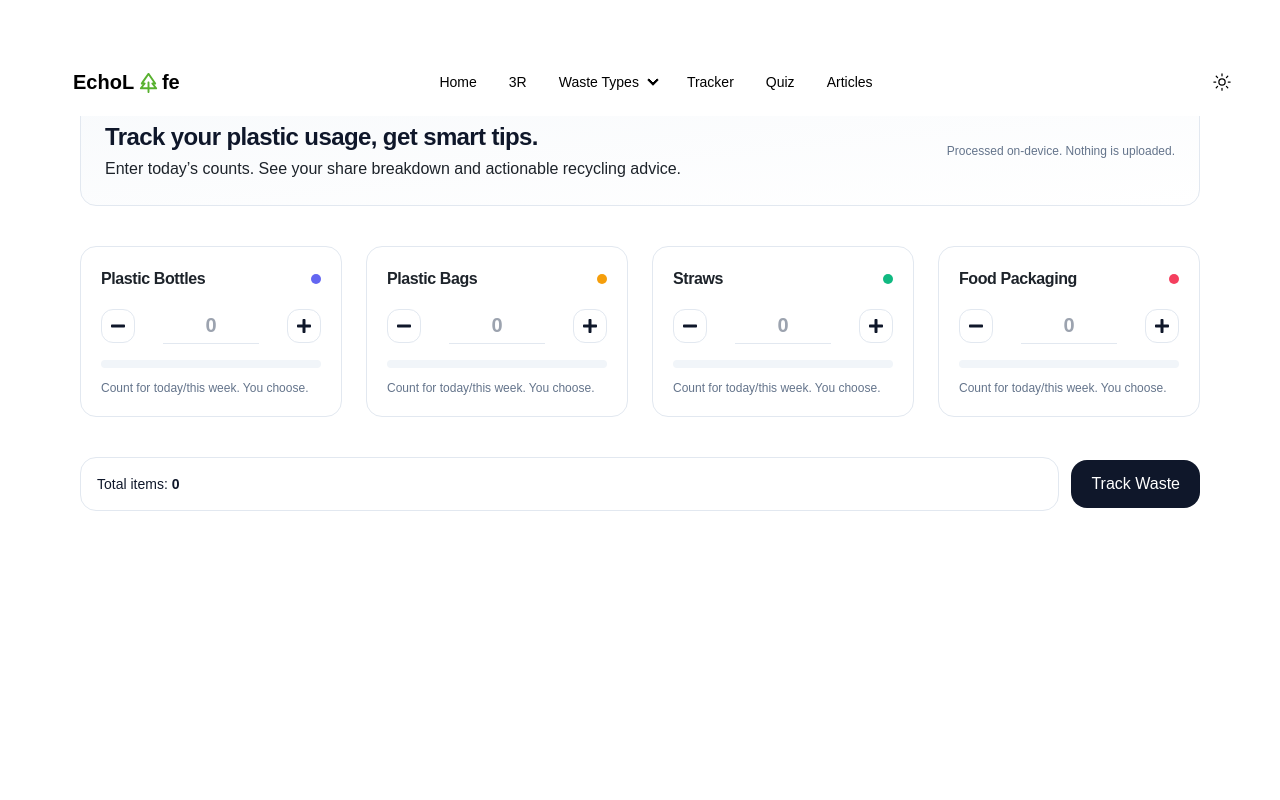
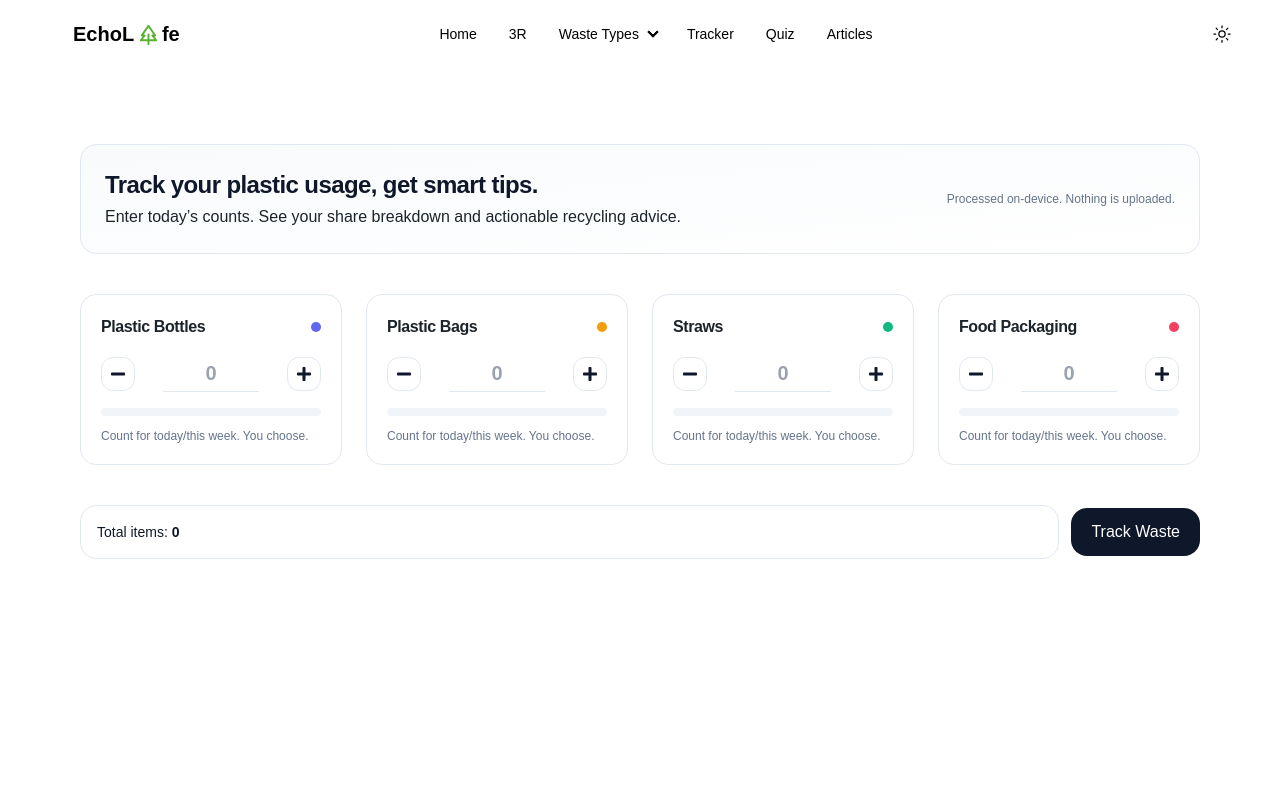
Before and after one commit to ayuarista/echolife, a React (Create React App) app: page /tracker in a window 1280 px wide. Shown: the top 800 px of the page. Built offline with nearby package versions, Linux system fonts and the light colour scheme.

Commit message:
update(quiz-tracker)

```diff
--- a/src/pages/Quiz.jsx
+++ b/src/pages/Quiz.jsx
@@ -78,7 +78,7 @@ const Quiz = () => {
   };
 
   return (
-    <div className="min-h-screen mt-16 flex items-center justify-center p-4">
+    <div className="min-h-screen pt-24 flex items-center justify-center p-4">
       <div
         className="
           w-full max-w-4xl rounded-2xl border shadow-sm
--- a/src/pages/Tracker.jsx
+++ b/src/pages/Tracker.jsx
@@ -133,7 +133,7 @@ export default function Tracker() {
 
 
   return (
-    <div className="mt-12 min-h-screen w-full bg-white text-slate-900 dark:bg-slate-950 dark:text-slate-100">
+    <div className="pt-24 min-h-screen w-full bg-white text-slate-900 dark:bg-slate-950 dark:text-slate-100">
 
       <section className="mx-auto max-w-6xl px-4 pt-8 md:pt-12">
         <div className="rounded-2xl border border-slate-200 dark:border-slate-800 p-5 md:p-6 bg-gradient-to-br from-slate-50 to-white dark:from-slate-950 dark:to-slate-950">
```
Also changed, not shown: package.json (line endings or trailing spaces).
